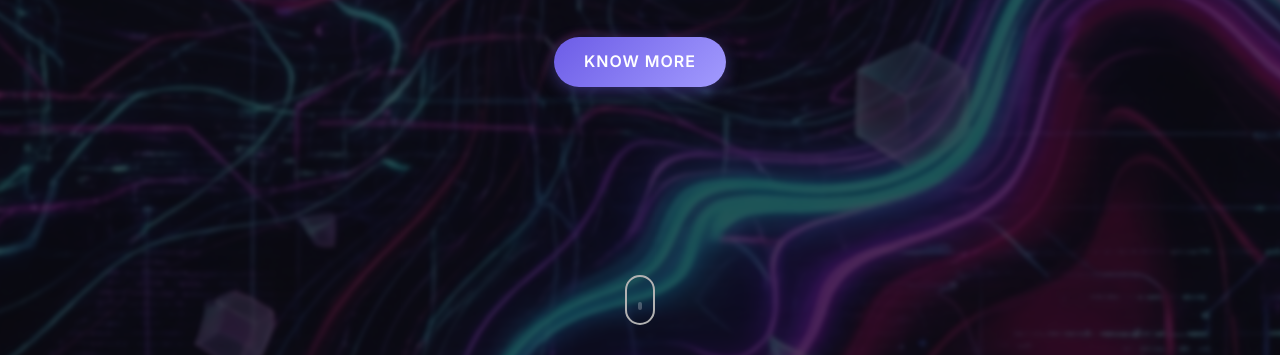
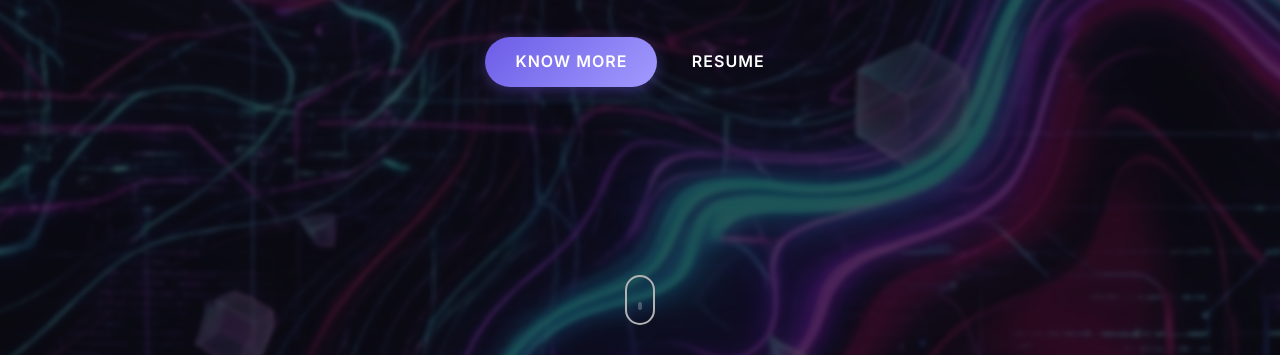
Before and after one commit to Sreeja357/Portfolio, a plain HTML site: page index.html in a window 1280 px wide. Shown: the part 445-800 px from the top of the page. Drawn offline with Linux system fonts and the light colour scheme.

Commit message:
Update index.html

```diff
--- a/index.html
+++ b/index.html
@@ -47,6 +47,7 @@
             <p class="tagline animate-text fade-in-up delay-3">AI Data Quality Analyst | Full Stack Enthusiast |
                 Continuous Learner</p>
             <a href="#about" class="btn btn-primary animate-text fade-in-up delay-4">Know More</a>
+            <a href="resume.pdf" target="_blank" class="btn btn-secondary animate-text fade-in-up delay-4">Resume</a>
         </div>
         <div class="scroll-indicator">
             <div class="mouse">
```
